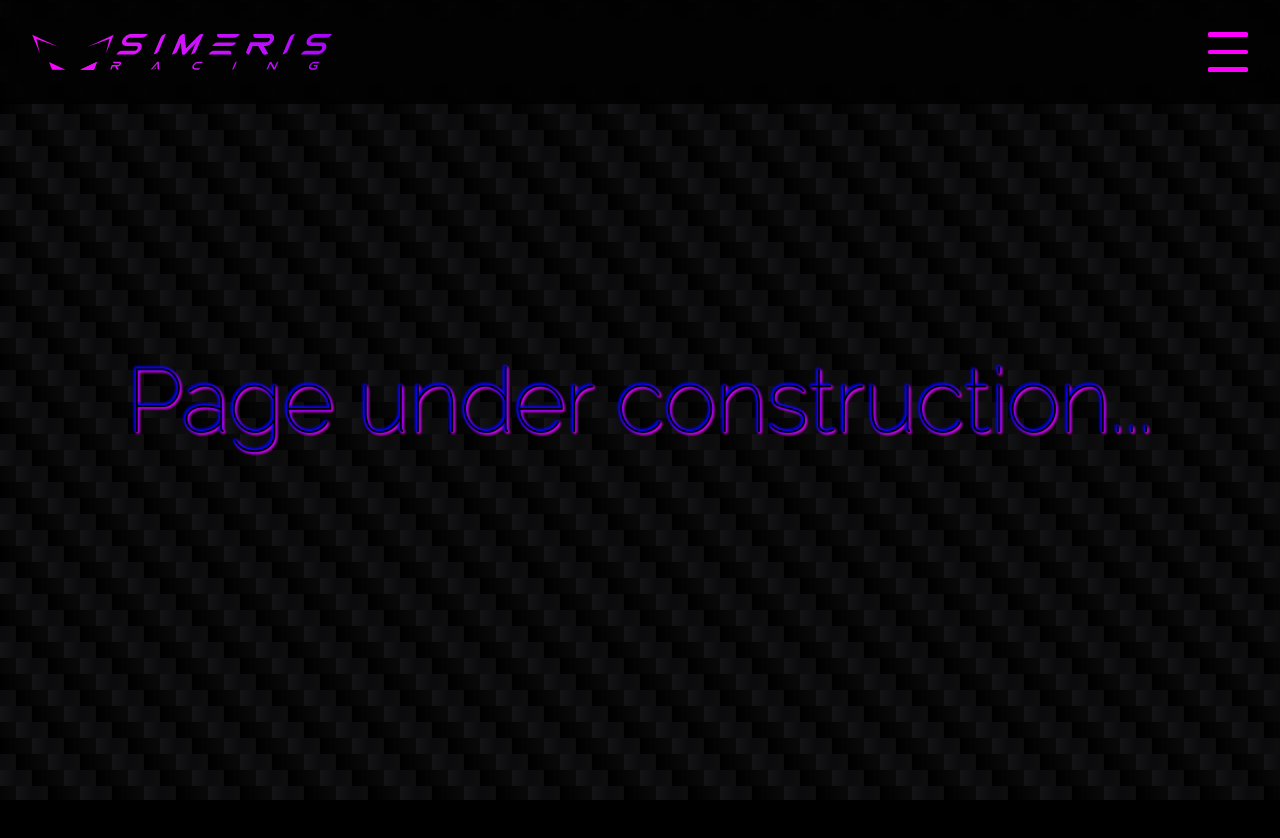
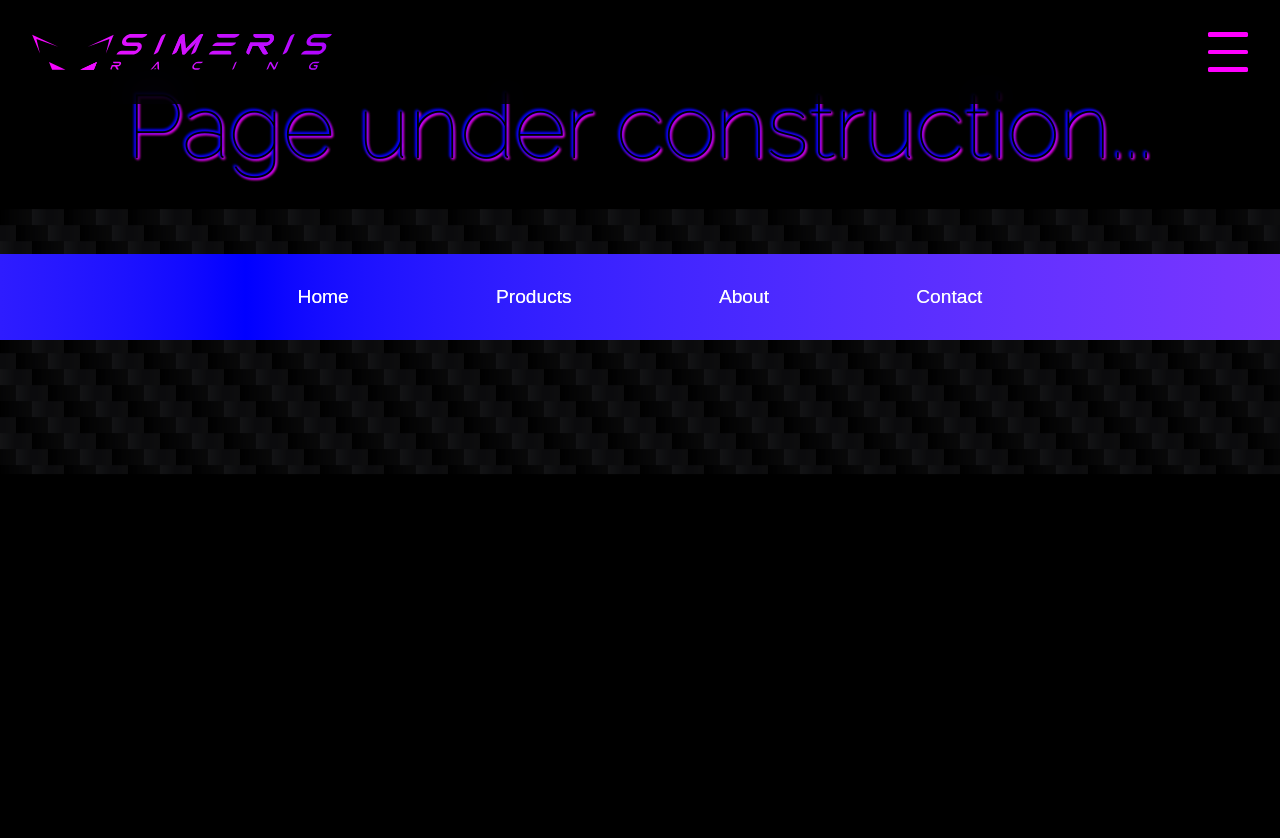
Before and after one commit to Cuby92/simerisracing.com, a Next.js app in the folder simerisracing/: page / in a window 1280 px wide. Shown: the top 838 px of the page. After the commit the page ends 800 px from the top, so only its background shows below. Built offline with nearby package versions, Linux system fonts and the light colour scheme.

Commit message:
Move ScrollSmootherWrapper to every page instead of root layout

```diff
--- a/simerisracing/src/app/layout.tsx
+++ b/simerisracing/src/app/layout.tsx
@@ -27,15 +27,10 @@ function RootLayout({ children, }: Readonly<{ children: React.ReactNode; }>) {
     <html className={`${raleway.variable} ${poppins.variable}`} lang="en">
       <CursorCssVars />
       <body>
-        <NavBar />
-        <ScrollSmootherWrapper>
-          <section id="mainBody">
-            <main id="main">
-              { children }
-            </main>
-            <Footer />
-          </section>
-        </ScrollSmootherWrapper>
+      <NavBar />
+        <section id="mainBody">
+            { children }
+        </section>
       </body>
     </html>
   );
--- a/simerisracing/src/app/page.tsx
+++ b/simerisracing/src/app/page.tsx
@@ -1,14 +1,17 @@
 import styles from "./page.module.scss";
 import CarbonBg from '@/components/CarbonBg/CarbonBg';
+import ScrollSmootherWrapper from '@/utils/gsap/ScrollSmoother';
+import Footer from '@/components/Footer/Footer';
 
 const s = styles;
 
 function Home() {
     return (
-        <>
+        <ScrollSmootherWrapper>
             <CarbonBg />
             <h1 className={s.h1}>Page under construction...</h1>
-        </>
+            <Footer />
+        </ScrollSmootherWrapper>
     );
 }
 
```
Also changed, not shown: simerisracing/src/app/about/layout.tsx (+5 -2 lines), simerisracing/src/app/contact/layout.tsx (+5 -2 lines), simerisracing/src/app/products/panther-hp/layout.tsx (+5 -2 lines).
